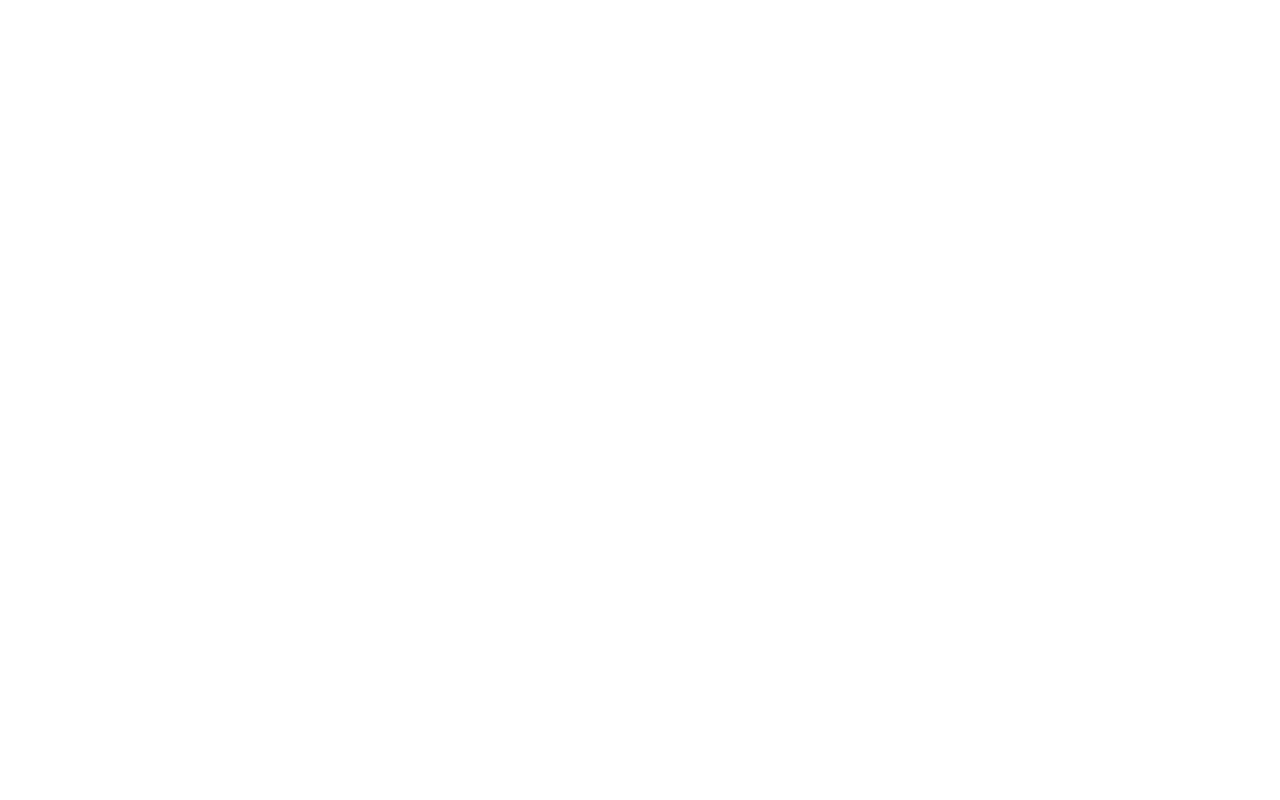
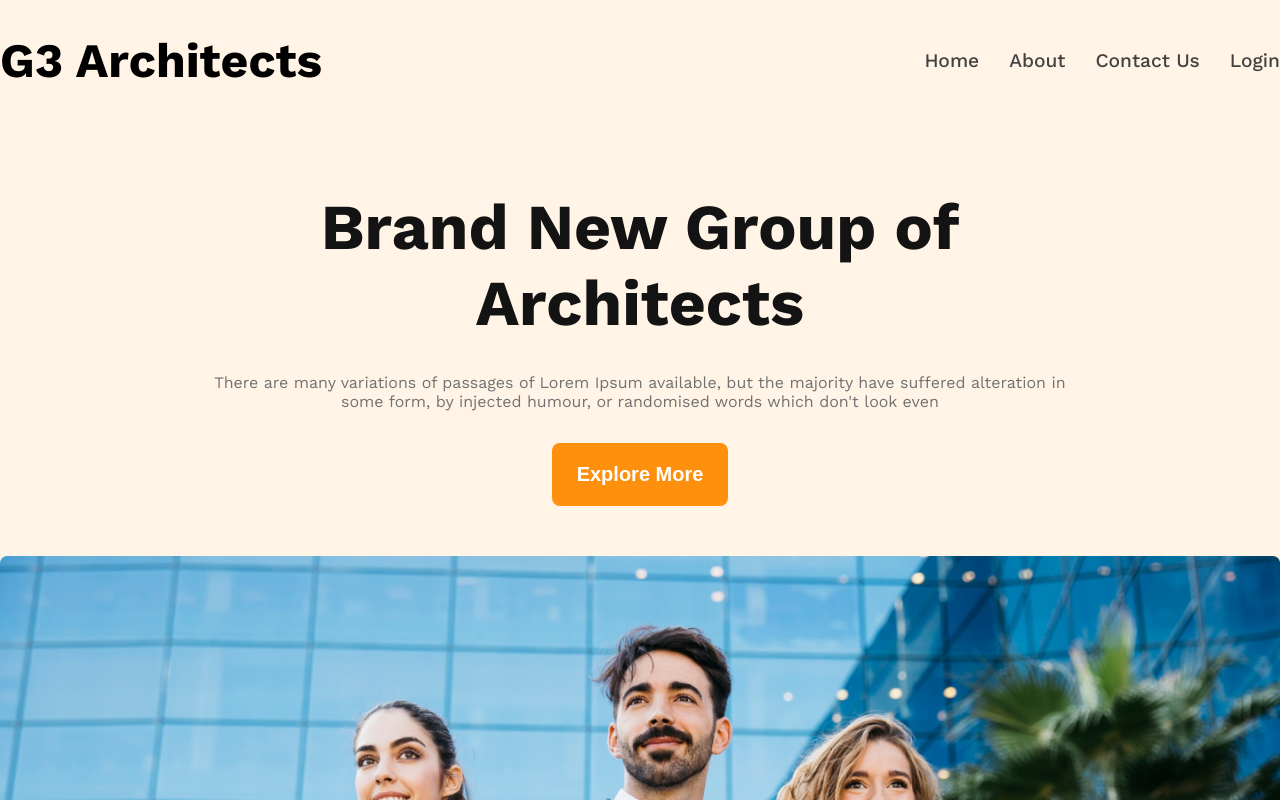
Before and after one commit to AkashPaul923/g3-architects-website, a plain HTML site: page index.html in a window 1280 px wide. Shown: the top 800 px of the page. Drawn offline with nearby package versions, Linux system fonts and the light colour scheme.

Commit message:
header section added and css style

```diff
--- a/index.html
+++ b/index.html
@@ -6,9 +6,27 @@
     <title>G3 Architects</title>
     <link rel="stylesheet" href="styles/style.css">
 </head>
-<body>
-    <header>
-
+<body class="work-sans-fonts">
+    <header class="bg-primary">
+        <nav class="navbar display-flex">
+            <h3 class="brand">G3 Architects</h3>
+            <ul class="nav-links display-flex">
+                <li class="nav-items"><a href="" class="nav-link dark-2">Home</a></li>
+                <li class="nav-items"><a href="" class="nav-link dark-2">About</a></li>
+                <li class="nav-items"><a href="" class="nav-link dark-2">Contact Us</a></li>
+                <li class="nav-items"><a href="" class="nav-link dark-2">Login</a></li>
+            </ul>
+        </nav>
+        <div class="banner">
+            <div class="banner-contant">
+                <h1 class="banner-title dark-1">Brand New
+                    Group of Architects
+                    </h1>
+                <p class="banner-description dark-3">There are many variations of passages of Lorem Ipsum available, but the majority have suffered alteration in some form, by injected humour, or randomised words which don't look even</p>
+                <button class="btn-primary">Explore More</button>
+            </div>
+            <img src="images/banner.png" alt="" class="banner-image">
+        </div>
     </header>
     <main>
 
--- a/styles/style.css
+++ b/styles/style.css
@@ -6,3 +6,94 @@
     font-weight: 400;
     font-style: normal;
   }
+  *{
+    margin: 0;
+  }
+
+  /* shared style */
+.display-flex{
+    display: flex;
+}
+.dark-1{
+    color: rgb(19, 19, 19);
+}
+.dark-2{
+    color: rgb(66, 66, 66);
+}
+.dark-3{
+    color: rgb(114, 114, 114);
+}
+.bg-primary{
+    background: rgba(255, 144, 14, 0.1);
+}
+
+  /* header style */
+
+  /* nav style */
+  .navbar,.banner{
+    max-width: 1440px;
+    margin: 0 auto;
+  }
+  .navbar{
+    justify-content:space-between ;
+    align-items: center;
+    padding-top: 32px;
+  }
+  .brand{
+    font-size: 3rem;
+font-weight: 700;
+
+  }
+  .nav-items{
+    list-style: none;
+  }
+  .nav-link{
+    margin-left: 30px;
+    font-size: 1.2rem;
+    font-weight: 500;
+    text-decoration: none;
+  }
+
+
+
+  /* banner style */
+  .banner-contant{
+    max-width: 862px;
+    margin: 0 auto;
+    text-align: center;
+    margin-bottom: 50px;
+  }
+
+  .banner-title{
+    font-size: 4rem;
+font-weight: 700;
+margin-top: 100px;
+  }
+  .banner-description{
+    font-size: 1rem;
+font-weight: 400;
+margin-top: 32px;
+margin-bottom: 32px;
+  }
+
+  .btn-primary{
+    border-radius: 8px;
+background: rgb(255, 144, 14);
+font-size: 1.25rem;
+font-weight: 600;
+color: rgb(255, 255, 255);
+padding: 20px 25px;
+border: none;
+  }
+
+.banner-image{
+    width: 100%;
+    padding-bottom: 45px;
+}
+
+/* responsive */
+@media screen and (max-width:576px) {
+    .navbar, .nav-links{
+        flex-direction: column;
+    }
+}
```
